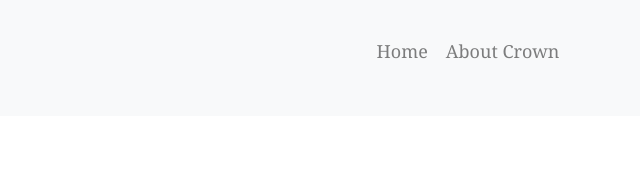
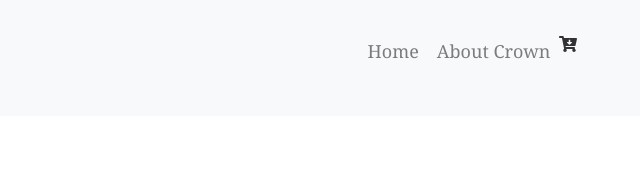
Before and after one commit to Mary-Tyler-Moore/Gatsby-ecommerce-practice, a Gatsby site: page / in a window 1280 px wide. Shown: the full height of the page, 199-839 px from the left. Built offline with nearby package versions, Linux system fonts and the light colour scheme; Gatsby itself is replaced by a stand-in of ours.

Commit message:
add cart icon from react-icon

```diff
--- a/src/components/header/navbar.js
+++ b/src/components/header/navbar.js
@@ -1,7 +1,7 @@
 import React, { Component } from 'react'
 import { Link } from 'gatsby'
 import Logo from '../../images/logosvg.svg'
-import { FaCartArrowDown } from 'react-icons'
+import { FaCartArrowDown } from 'react-icons/fa'
 
 import '../../styles/bootstrap.min.css'
 import * as styles from '../../styles/Layout.module.scss'
@@ -44,6 +44,7 @@ export default class Navbar extends Component {
                             (
                                 <li className="nav-item" key={link.id}><Link className="nav-link text-capitalize" to={link.path}>{link.text}</Link></li>
                             ))}
+                        <li><FaCartArrowDown /></li>
                     </ul>
                 </div>
             </nav>
```
